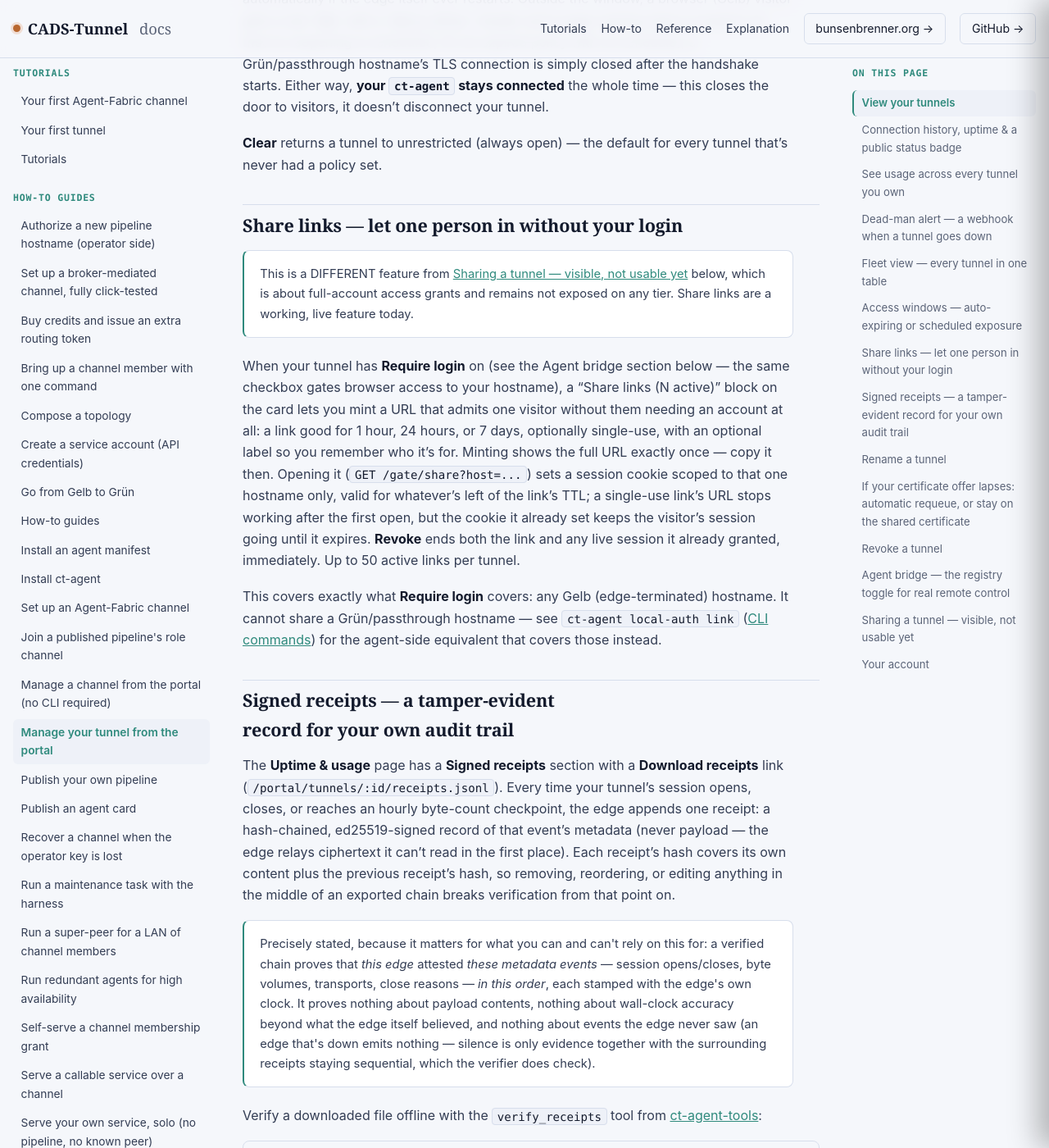
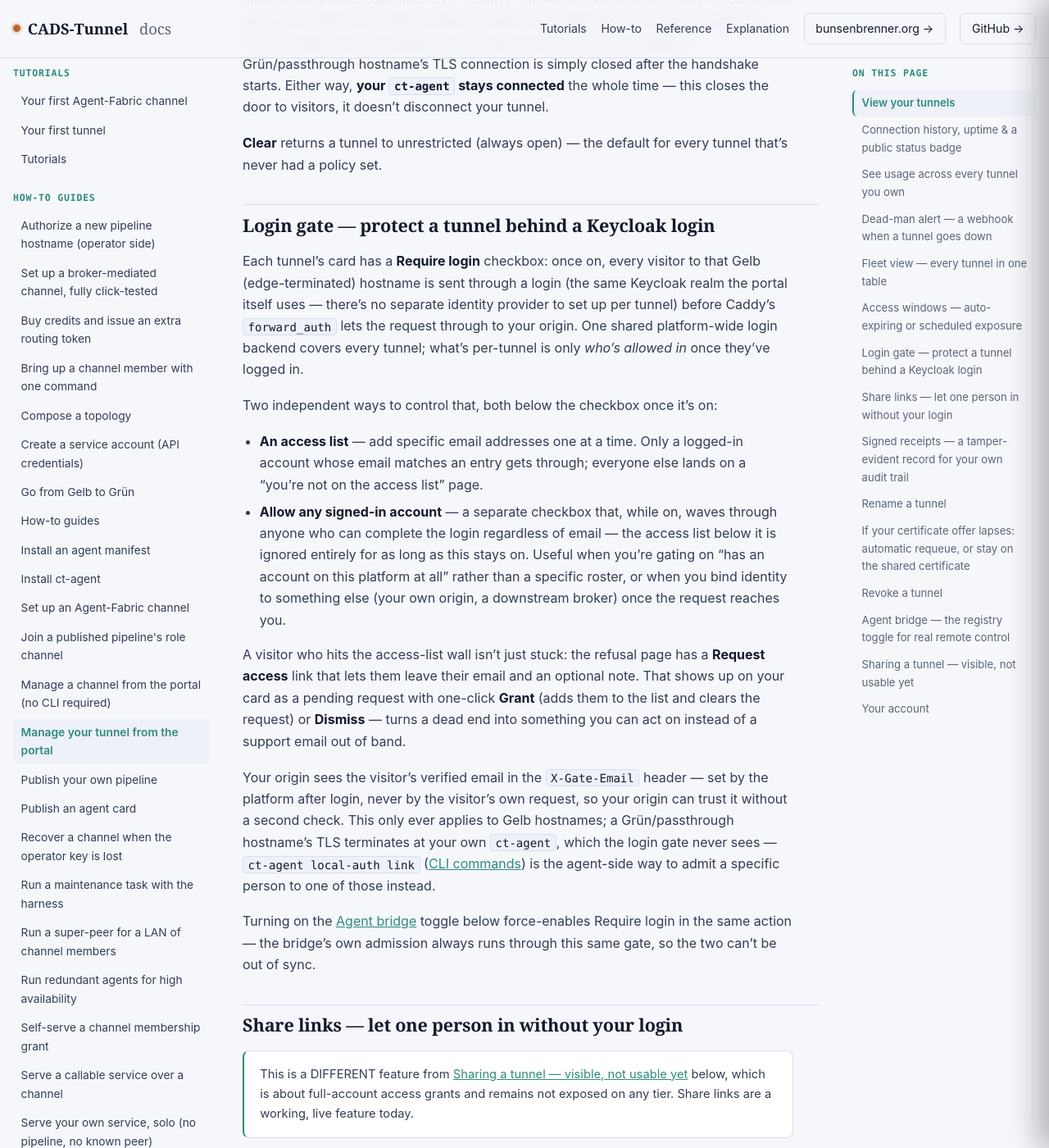
Before and after one commit to scimbe/CADS-Tunnel-docs, a Jekyll site: the page built from _how-to/manage-your-tunnel.md, in a window 1280 px wide and 1400 px high, scrolled down 3502 px. Shown: the whole window at 82% size. Built offline with Jekyll 4.4.1, drawn with Linux system fonts in a browser that asks for light colours; some of the changed text lies outside the part shown.

Commit message:
docs: add Login gate section to manage-your-tunnel.md (#53)
Require login (require_login/allow_any_login/tunnel_login_allowlist,
crates/control-plane/src/gate.rs) had zero standalone coverage on the
site -- only indirect, incomplete pointers from the Share links and
Agent bridge sections that never explained what the checkbox, the
access list, "allow any signed-in account", or the self-service
access-request flow actually do. Surfaced by a real operator question
this session (whether one Keycloak client covers every gated hostname
-- yes, confirmed against gate.rs's own doc comment) about protecting
a shared lab tunnel. Also fixes Share links' stale "see the Agent
bridge section below" cross-reference to point at the new section.


Claude-Session: https://claude.ai/code/session_01P7RcWwn9qfcZMcfYXfutF3

Co-authored-by: scimbe <becke@vps-1779cd55.vps.ovh.net>
Co-authored-by: Claude Sonnet 5 <noreply@anthropic.com>

```diff
--- a/_how-to/manage-your-tunnel.md
+++ b/_how-to/manage-your-tunnel.md
@@ -135,6 +135,42 @@ closes the door to visitors, it doesn't disconnect your tunnel.
 **Clear** returns a tunnel to unrestricted (always open) — the default for every tunnel that's
 never had a policy set.
 
+## Login gate — protect a tunnel behind a Keycloak login
+
+Each tunnel's card has a **Require login** checkbox: once on, every visitor to that Gelb
+(edge-terminated) hostname is sent through a login (the same Keycloak realm the portal itself
+uses — there's no separate identity provider to set up per tunnel) before Caddy's `forward_auth`
+lets the request through to your origin. One shared platform-wide login backend covers every
+tunnel; what's per-tunnel is only *who's allowed in* once they've logged in.
+
+Two independent ways to control that, both below the checkbox once it's on:
+
+- **An access list** — add specific email addresses one at a time. Only a logged-in account whose
+  email matches an entry gets through; everyone else lands on a "you're not on the access list"
+  page.
+- **Allow any signed-in account** — a separate checkbox that, while on, waves through anyone who
+  can complete the login regardless of email — the access list below it is ignored entirely for as
+  long as this stays on. Useful when you're gating on "has an account on this platform at all"
+  rather than a specific roster, or when you bind identity to something else (your own origin, a
+  downstream broker) once the request reaches you.
+
+A visitor who hits the access-list wall isn't just stuck: the refusal page has a **Request
+access** link that lets them leave their email and an optional note. That shows up on your card as
+a pending request with one-click **Grant** (adds them to the list and clears the request) or
+**Dismiss** — turns a dead end into something you can act on instead of a support email out of
+band.
+
+Your origin sees the visitor's verified email in the `X-Gate-Email` header — set by the platform
+after login, never by the visitor's own request, so your origin can trust it without a second
+check. This only ever applies to Gelb hostnames; a Grün/passthrough hostname's TLS terminates at
+your own `ct-agent`, which the login gate never sees — `ct-agent local-auth link`
+([CLI commands]({{ '/reference/cli/' | relative_url }})) is the agent-side way to admit a specific
+person to one of those instead.
+
+Turning on the [Agent bridge](#agent-bridge--the-registry-toggle-for-real-remote-control) toggle
+below force-enables Require login in the same action — the bridge's own admission always runs
+through this same gate, so the two can't be out of sync.
+
 ## Share links — let one person in without your login
 
 <div class="callout">
@@ -144,8 +180,8 @@ not exposed on any tier.
 Share links are a working, live feature today.
 </div>
 
-When your tunnel has **Require login** on (see the Agent bridge section below — the same checkbox
-gates browser access to your hostname), a "Share links (N active)" block on the card lets you mint
+When your tunnel has **Require login** on (see [Login gate](#login-gate--protect-a-tunnel-behind-a-keycloak-login)
+above), a "Share links (N active)" block on the card lets you mint
 a URL that admits one visitor without them needing an account at all: a link good for 1 hour, 24
 hours, or 7 days, optionally single-use, with an optional label so you remember who it's for.
 Minting shows the full URL exactly once — copy it then. Opening it (`GET /gate/share?host=...`)
```
